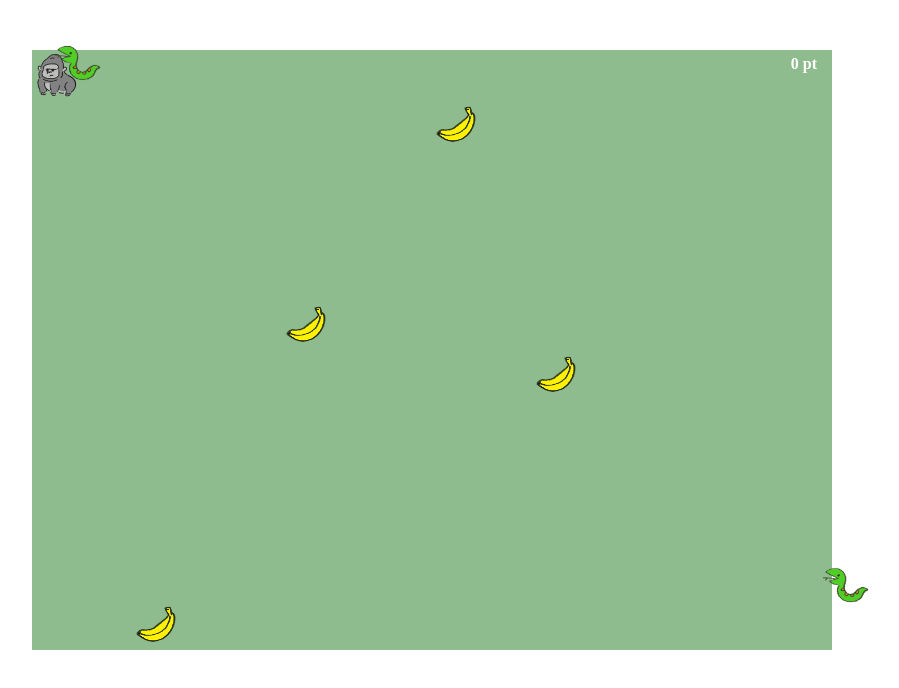
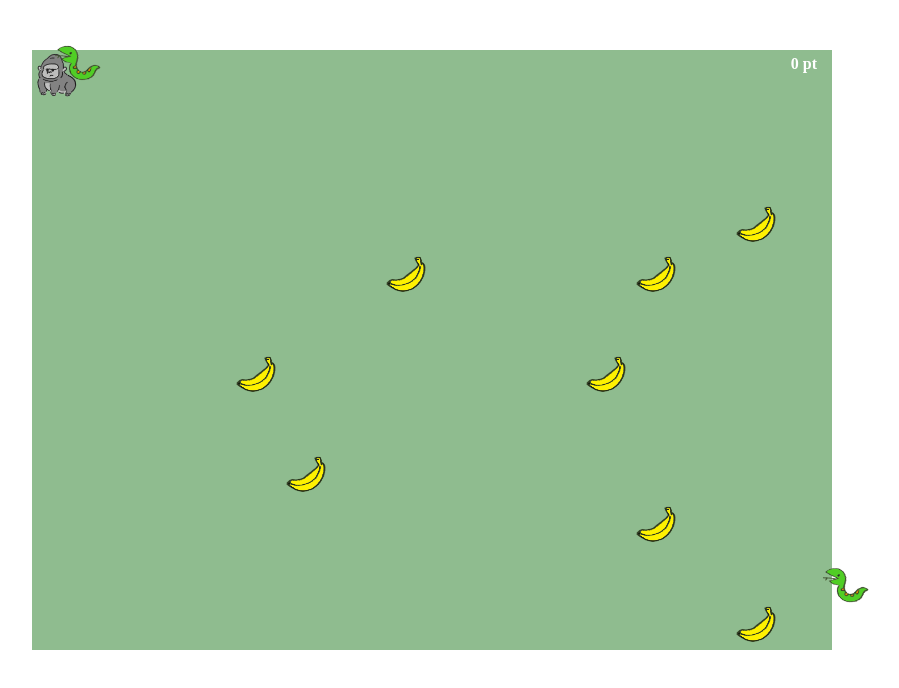
Before and after one commit to chain792/GorillaCollectingBanana, a Vue app: page /play in a window 1280 px wide. Shown: the top 688 px of the page, without its empty margins (208-1107 px from the left). Built offline with nearby package versions, Linux system fonts and the light colour scheme.

Commit message:
improve: バナナに関する処理をリファクタリング

```diff
--- a/src/components/BananaLayer.vue
+++ b/src/components/BananaLayer.vue
@@ -3,18 +3,38 @@
 </template>
 
 <script setup lang="ts">
-import { onMounted, watch, toRefs, ref } from 'vue'
+import { onMounted, watch, toRefs } from 'vue'
+import { Grid } from '../core/grid'
+import { Banana } from '../core/banana'
 
 interface Props {
-  coordinate: string;
   isFinished: boolean
 }
 const props = defineProps<Props>();
-const { coordinate, isFinished } = toRefs(props)
+const { isFinished } = toRefs(props)
 
-watch(coordinate, () => {
-  removeBanana(coordinate.value)
+interface Emits {
+  (e: 'create-banana', value: Banana): void
+}
+const emit = defineEmits<Emits>()
+
+let bananaLayer: HTMLElement
+let intervalID: number
+
+onMounted(() => {
+  Grid.setup()
+  bananaLayer = document.getElementById('banana-layer')!
+  intervalID = window.setInterval(() => {
+    addBanana()
+  }, 500)
 })
+
+const addBanana = (): void => {
+  const grid = Grid.getUnUsedGrid()
+  if(!grid) return
+  const banana = new Banana(bananaLayer, grid)
+  emit('create-banana', banana)
+}
 
 watch(isFinished, () => {
   if(isFinished){
@@ -22,72 +42,6 @@ watch(isFinished, () => {
   }
 })
 
-interface Emits {
-  (e: 'create-banana', value: string): void
-  (e: 'delete-banana', value: string): void
-}
-const emit = defineEmits<Emits>()
-
-let bananaLayer: HTMLElement
-const columnNumber = 16
-const rowNumber = 12
-type Grid = {
-  row: number
-  column: number
-  isBanana: boolean
-}
-const bananaGrids: Array<Grid> = []
-for(let i = 0; i < columnNumber; i++){
-  for(let j = 0; j < rowNumber; j++){
-    bananaGrids.push({row: j, column: i, isBanana: false})
-  }
-}
-
-let intervalID: number
-onMounted(() => {
-  bananaLayer = document.getElementById('banana-layer')!
-  intervalID = window.setInterval(() => {
-    addBanana()
-  }, 1000)
-})
-
-const fisherYatesShuffle = (arr: Array<any>) => {
-  for(let i = arr.length-1 ; i>0 ;i--){
-    let j = Math.floor( Math.random() * (i + 1) );
-    [arr[i],arr[j]]=[arr[j],arr[i]]
-  }
-}
-
-const addBanana = (): void => {
-  fisherYatesShuffle(bananaGrids)
-  const grid = bananaGrids.filter(v => !v.isBanana)[0]
-  if(!grid) return
-  grid.isBanana = true
-
-  const bananaImage = document.createElement('img')
-  bananaImage.id = `${grid.column}-${grid.row}`
-  bananaImage.src = '/src/assets/banana.png'
-  bananaImage.width=50
-  bananaImage.height=50
-  bananaImage.style.position = 'absolute'
-
-  bananaImage.style.top = `${grid.row * 50}px`
-  bananaImage.style.left = `${grid.column * 50}px`
-  bananaLayer.appendChild(bananaImage)
-
-  emit('create-banana', `${grid.column}-${grid.row}`)
-}
-
-const removeBanana = (coordinate: string): void => {
-  const bananaElement = document.getElementById(coordinate)
-  if(!bananaElement) return
-  bananaElement.remove()
-  const c = Number(coordinate.replace(/-.*/, ''))
-  const r = Number(coordinate.replace(/.*-/, ''))
-  bananaGrids.find((v) => v.column === c && v.row === r)!.isBanana = false
-
-  emit('delete-banana', coordinate)
-}
 </script>
 
 <style scoped>
--- a/src/components/Stage.vue
+++ b/src/components/Stage.vue
@@ -2,28 +2,24 @@
   <div class="stage" @click="moveGorilla">
     <div class="click-none score">{{score}} pt</div>
     <img src="../assets/gorilla.png" width="50" height="50" class="click-none" id="gorilla">
-    <BananaLayer class="click-none" @create-banana="createBanana" @delete-banana="deleteBanana" :coordinate="coordinate" :isFinished="isFinished" />
+    <BananaLayer class="click-none" @create-banana="createBanana" :isFinished="isFinished" />
     <SnakeLayer class="click-none" @create-snake="createSnake" :isFinished="isFinished" />
   </div>
 </template>
 
 <script setup lang="ts">
-import { ref, onMounted, computed } from 'vue'
+import { ref, onMounted } from 'vue'
 import { Gorilla } from '../core/gorilla'
+import { Banana } from '../core/banana'
 import { Snake } from '../core/snake'
 import BananaLayer from '../components/BananaLayer.vue'
 import SnakeLayer from '../components/SnakeLayer.vue'
 
 let gorilla: Gorilla
-const bananaCoordinates: Array<string> = []
+const bananas: Array<Banana> = []
 const snakes: Array<Snake> = []
 let score = ref(0)
-let coordinate = ref('')
 let isFinished = ref(false)
-
-const computedCoordinate = computed(() => {
-  return coordinate.value
-})
 
 onMounted(() => {
   const gorillaElement = document.getElementById('gorilla')!
@@ -35,13 +31,8 @@ const moveGorilla = (e: MouseEvent): void => {
   gorilla.move(e.offsetX, e.offsetY)
 }
 
-const createBanana = (coordinate: string) => {
-  bananaCoordinates.push(coordinate)
-}
-
-const deleteBanana = (coordinate: string) => {
-  const index = bananaCoordinates.indexOf(coordinate)
-  bananaCoordinates.splice(index, 1)
+const createBanana = (banana: Banana) => {
+  bananas.push(banana)
 }
 
 const createSnake = (snake: Snake) => {
@@ -49,16 +40,14 @@ const createSnake = (snake: Snake) => {
 }
 
 const play = () => {
-  const gorillaCoordinate = gorilla.gorillaCoordinates()
-  if(gorillaCoordinate){
-
-    if(bananaCoordinates.includes(gorillaCoordinate)){
+  bananas.forEach(banana => {
+    if(banana.isCollision(gorilla.positions())){
       score.value += 100
-      coordinate.value = gorillaCoordinate
-    }else{
-      coordinate.value = ''
+      banana.destroy()
+      const index = bananas.indexOf(banana)
+      bananas.splice(index, 1)
     }
-  }
+  })
 
   snakes.forEach(snake => {
     snake.move(gorilla.positions())
--- /dev/null
+++ b/src/core/banana.ts
@@ -0,0 +1,42 @@
+import { Grid } from './grid'
+
+export class Banana {
+  private banana: HTMLElement
+  private positionX: number
+  private positionY: number
+  private grid: Grid
+
+  constructor(parentElement: HTMLElement, grid: Grid){
+    this.grid = grid
+
+    const bananaImage = document.createElement('img')
+    bananaImage.id = `${grid.row}-${grid.column}`
+    bananaImage.src = '/src/assets/banana.png'
+    bananaImage.width = 50
+    bananaImage.height = 50
+    bananaImage.style.position = 'absolute'
+    bananaImage.style.top = `${grid.row * 50}px`
+    bananaImage.style.left = `${grid.column * 50}px`
+    parentElement.appendChild(bananaImage)
+
+    this.positionX = grid.column * 50
+    this.positionY = grid.row * 50
+    this.banana = bananaImage
+  }
+
+  isCollision(positions: Array<number>): boolean {
+    const distance = Math.sqrt((this.positionX - positions[0]) ** 2 + (this.positionY - positions[1]) ** 2)
+    if(distance < 25){
+      return true
+    }else{
+      return false
+    }
+  }
+
+  destroy(): void {
+    const bananaElement = document.getElementById(`${this.grid.row}-${this.grid.column}`)
+    if(!bananaElement) return
+    bananaElement.remove()
+    this.grid.release()
+  }
+}
--- a/src/core/gorilla.ts
+++ b/src/core/gorilla.ts
@@ -42,18 +42,6 @@ export class Gorilla {
     }, 1000)
   }
 
-  gorillaCoordinates(): string | null {
-    const matrix = getComputedStyle(this.gorilla).getPropertyValue('transform')
-    //console.log(matrix)
-    const a = matrix.split(', ')
-    if(a.length === 6){
-      const positionX = Math.floor( ((Number(a[4])) + 25) / 50 )
-      const positionY = Math.floor( (Number(a[5].replace(')', '')) + 25) / 50)
-      return `${positionX}-${positionY}`
-    }
-    return null
-  }
-
   positions(): Array<number>{
     const matrix = getComputedStyle(this.gorilla).getPropertyValue('transform')
     const a = matrix.split(', ')
--- /dev/null
+++ b/src/core/grid.ts
@@ -0,0 +1,36 @@
+import { fisherYatesShuffle } from './utils/shuffle'
+
+export class Grid {
+  private static rowNumber: number = 12
+  private static columnNumber: number = 16
+  private static grids: Array<Grid> = []
+  readonly row: number
+  readonly column: number
+  private isUsed: boolean
+
+  private constructor(n: number, m: number) {
+    this.row = n
+    this.column = m
+    this.isUsed = false
+  }
+
+  static setup(): void {
+    for(let i = 0; i < Grid.rowNumber; i++){
+      for(let j = 0; j < Grid.columnNumber; j++){
+        Grid.grids.push(new Grid(i, j))
+      }
+    }
+  }
+
+  static getUnUsedGrid(): Grid | null{
+    fisherYatesShuffle(Grid.grids)
+    const grid = Grid.grids.filter(grid => !grid.isUsed)[0]
+    if(!grid) return null
+    grid.isUsed = true
+    return grid
+  }
+
+  release(): void {
+    this.isUsed = false
+  }
+}
--- a/src/core/snake.ts
+++ b/src/core/snake.ts
@@ -1,4 +1,3 @@
-import { Gorilla } from './gorilla';
 export class Snake {
   private snake: HTMLElement
   private positionX: number
@@ -12,9 +11,8 @@ export class Snake {
     snakeImage.width=50
     snakeImage.height=50
     snakeImage.style.position = 'absolute'
-    snakeImage.style.top = '0'
+    snakeImage.style.top = '0px'
     snakeImage.style.left = '0px'
-    parentElement.appendChild(snakeImage)
     let x = 0
     let y = 0
     switch (Snake.snakeNumber % 4){
@@ -36,6 +34,7 @@ export class Snake {
         break
     }
     snakeImage.style.transform = `matrix(1, 0, 0, 1, ${x}, ${y})`
+    parentElement.appendChild(snakeImage)
     this.positionX = x
     this.positionY = y
     this.snake = snakeImage
--- /dev/null
+++ b/src/core/utils/shuffle.ts
@@ -0,0 +1,6 @@
+export function fisherYatesShuffle(arr: Array<any>): void {
+  for(let i = arr.length-1 ; i>0 ;i--){
+    let j = Math.floor( Math.random() * (i + 1) );
+    [arr[i],arr[j]]=[arr[j],arr[i]]
+  }
+}
```
